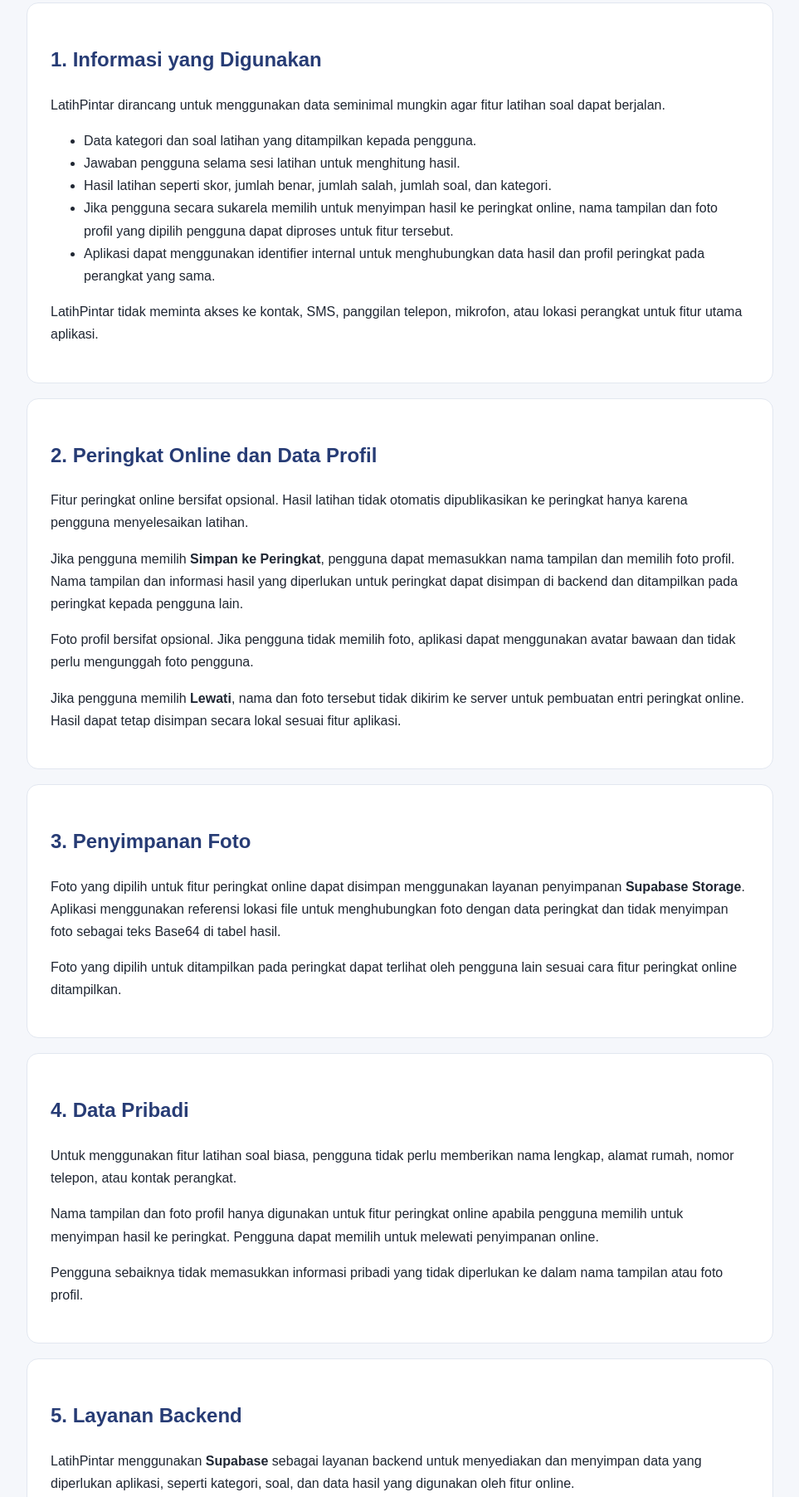
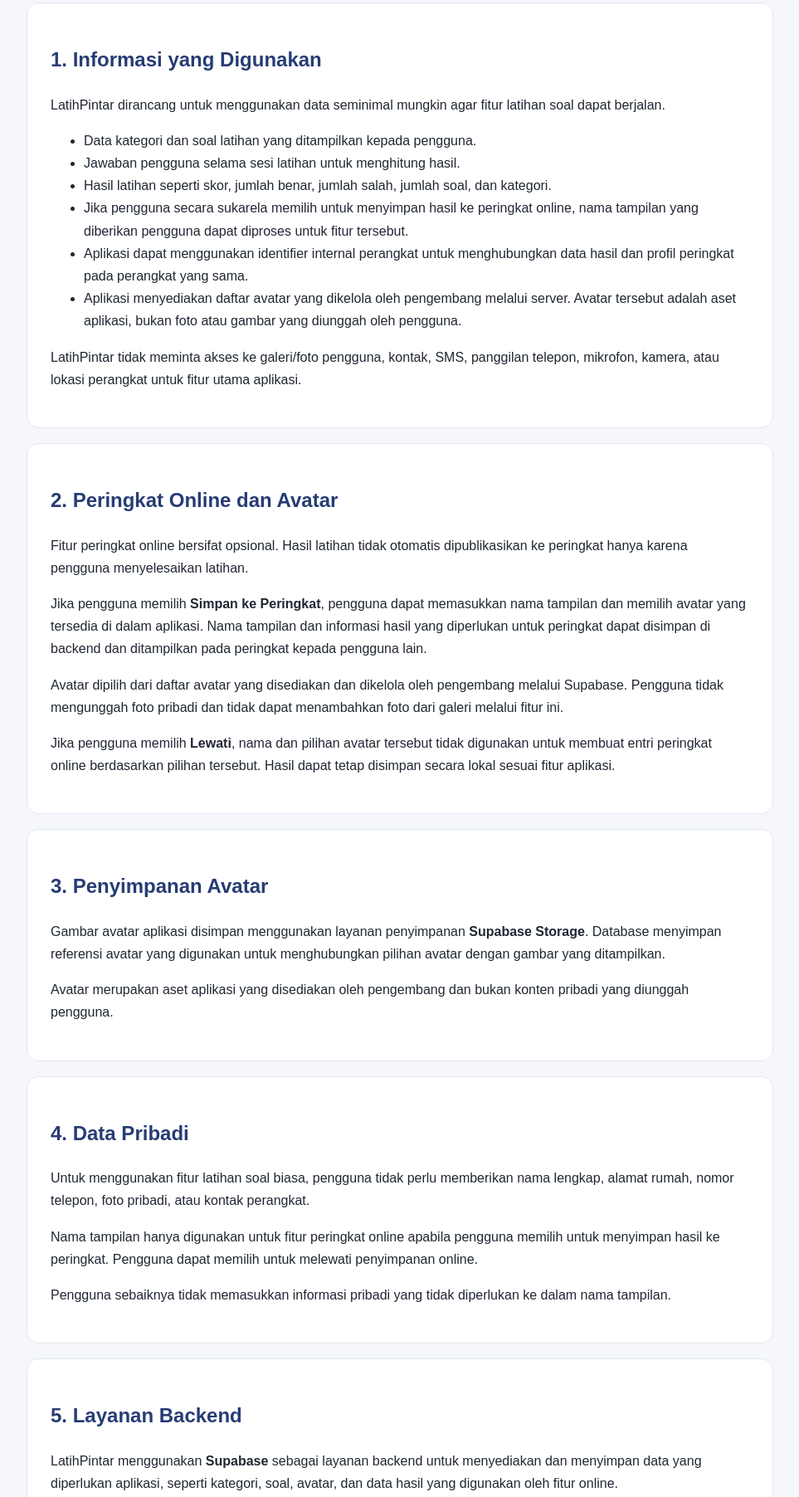
Before and after one commit to ocidborlan/LatihPintar, a plain HTML site: page privacy/index.html in a window 1280 px wide. Shown: the part 490-2294 px from the top of the page at 83% size, without its empty margins (158-1121 px from the left). Drawn offline with Linux system fonts and the light colour scheme.

Commit message:
Update privacy policy for managed avatars

```diff
--- a/privacy/index.html
+++ b/privacy/index.html
@@ -24,33 +24,34 @@ footer{text-align:center;color:#687386;padding:25px}
 <li>Data kategori dan soal latihan yang ditampilkan kepada pengguna.</li>
 <li>Jawaban pengguna selama sesi latihan untuk menghitung hasil.</li>
 <li>Hasil latihan seperti skor, jumlah benar, jumlah salah, jumlah soal, dan kategori.</li>
-<li>Jika pengguna secara sukarela memilih untuk menyimpan hasil ke peringkat online, nama tampilan dan foto profil yang dipilih pengguna dapat diproses untuk fitur tersebut.</li>
-<li>Aplikasi dapat menggunakan identifier internal untuk menghubungkan data hasil dan profil peringkat pada perangkat yang sama.</li>
+<li>Jika pengguna secara sukarela memilih untuk menyimpan hasil ke peringkat online, nama tampilan yang diberikan pengguna dapat diproses untuk fitur tersebut.</li>
+<li>Aplikasi dapat menggunakan identifier internal perangkat untuk menghubungkan data hasil dan profil peringkat pada perangkat yang sama.</li>
+<li>Aplikasi menyediakan daftar avatar yang dikelola oleh pengembang melalui server. Avatar tersebut adalah aset aplikasi, bukan foto atau gambar yang diunggah oleh pengguna.</li>
 </ul>
-<p>LatihPintar tidak meminta akses ke kontak, SMS, panggilan telepon, mikrofon, atau lokasi perangkat untuk fitur utama aplikasi.</p></section>
+<p>LatihPintar tidak meminta akses ke galeri/foto pengguna, kontak, SMS, panggilan telepon, mikrofon, kamera, atau lokasi perangkat untuk fitur utama aplikasi.</p></section>
 
-<section class="card"><h2>2. Peringkat Online dan Data Profil</h2>
+<section class="card"><h2>2. Peringkat Online dan Avatar</h2>
 <p>Fitur peringkat online bersifat opsional. Hasil latihan tidak otomatis dipublikasikan ke peringkat hanya karena pengguna menyelesaikan latihan.</p>
-<p>Jika pengguna memilih <strong>Simpan ke Peringkat</strong>, pengguna dapat memasukkan nama tampilan dan memilih foto profil. Nama tampilan dan informasi hasil yang diperlukan untuk peringkat dapat disimpan di backend dan ditampilkan pada peringkat kepada pengguna lain.</p>
-<p>Foto profil bersifat opsional. Jika pengguna tidak memilih foto, aplikasi dapat menggunakan avatar bawaan dan tidak perlu mengunggah foto pengguna.</p>
-<p>Jika pengguna memilih <strong>Lewati</strong>, nama dan foto tersebut tidak dikirim ke server untuk pembuatan entri peringkat online. Hasil dapat tetap disimpan secara lokal sesuai fitur aplikasi.</p></section>
+<p>Jika pengguna memilih <strong>Simpan ke Peringkat</strong>, pengguna dapat memasukkan nama tampilan dan memilih avatar yang tersedia di dalam aplikasi. Nama tampilan dan informasi hasil yang diperlukan untuk peringkat dapat disimpan di backend dan ditampilkan pada peringkat kepada pengguna lain.</p>
+<p>Avatar dipilih dari daftar avatar yang disediakan dan dikelola oleh pengembang melalui Supabase. Pengguna tidak mengunggah foto pribadi dan tidak dapat menambahkan foto dari galeri melalui fitur ini.</p>
+<p>Jika pengguna memilih <strong>Lewati</strong>, nama dan pilihan avatar tersebut tidak digunakan untuk membuat entri peringkat online berdasarkan pilihan tersebut. Hasil dapat tetap disimpan secara lokal sesuai fitur aplikasi.</p></section>
 
-<section class="card"><h2>3. Penyimpanan Foto</h2>
-<p>Foto yang dipilih untuk fitur peringkat online dapat disimpan menggunakan layanan penyimpanan <strong>Supabase Storage</strong>. Aplikasi menggunakan referensi lokasi file untuk menghubungkan foto dengan data peringkat dan tidak menyimpan foto sebagai teks Base64 di tabel hasil.</p>
-<p>Foto yang dipilih untuk ditampilkan pada peringkat dapat terlihat oleh pengguna lain sesuai cara fitur peringkat online ditampilkan.</p></section>
+<section class="card"><h2>3. Penyimpanan Avatar</h2>
+<p>Gambar avatar aplikasi disimpan menggunakan layanan penyimpanan <strong>Supabase Storage</strong>. Database menyimpan referensi avatar yang digunakan untuk menghubungkan pilihan avatar dengan gambar yang ditampilkan.</p>
+<p>Avatar merupakan aset aplikasi yang disediakan oleh pengembang dan bukan konten pribadi yang diunggah pengguna.</p></section>
 
 <section class="card"><h2>4. Data Pribadi</h2>
-<p>Untuk menggunakan fitur latihan soal biasa, pengguna tidak perlu memberikan nama lengkap, alamat rumah, nomor telepon, atau kontak perangkat.</p>
-<p>Nama tampilan dan foto profil hanya digunakan untuk fitur peringkat online apabila pengguna memilih untuk menyimpan hasil ke peringkat. Pengguna dapat memilih untuk melewati penyimpanan online.</p>
-<p>Pengguna sebaiknya tidak memasukkan informasi pribadi yang tidak diperlukan ke dalam nama tampilan atau foto profil.</p></section>
+<p>Untuk menggunakan fitur latihan soal biasa, pengguna tidak perlu memberikan nama lengkap, alamat rumah, nomor telepon, foto pribadi, atau kontak perangkat.</p>
+<p>Nama tampilan hanya digunakan untuk fitur peringkat online apabila pengguna memilih untuk menyimpan hasil ke peringkat. Pengguna dapat memilih untuk melewati penyimpanan online.</p>
+<p>Pengguna sebaiknya tidak memasukkan informasi pribadi yang tidak diperlukan ke dalam nama tampilan.</p></section>
 
 <section class="card"><h2>5. Layanan Backend</h2>
-<p>LatihPintar menggunakan <strong>Supabase</strong> sebagai layanan backend untuk menyediakan dan menyimpan data yang diperlukan aplikasi, seperti kategori, soal, dan data hasil yang digunakan oleh fitur online.</p>
-<p>Foto untuk peringkat online dapat diproses melalui Supabase Storage. Data yang dikirim ke layanan tersebut digunakan untuk menyediakan fungsi aplikasi yang relevan dan tunduk pada ketentuan penyedia layanan tersebut.</p></section>
+<p>LatihPintar menggunakan <strong>Supabase</strong> sebagai layanan backend untuk menyediakan dan menyimpan data yang diperlukan aplikasi, seperti kategori, soal, avatar, dan data hasil yang digunakan oleh fitur online.</p>
+<p>Gambar avatar aplikasi dapat disediakan melalui Supabase Storage. Data yang dikirim ke layanan tersebut digunakan untuk menyediakan fungsi aplikasi yang relevan dan tunduk pada ketentuan penyedia layanan tersebut.</p></section>
 
 <section class="card"><h2>6. Penggunaan Data</h2>
 <ul>
-<li>Menampilkan kategori dan soal.</li>
+<li>Menampilkan kategori, avatar, dan soal.</li>
 <li>Memproses jawaban.</li>
 <li>Menghitung skor dan hasil latihan.</li>
 <li>Menampilkan pembahasan.</li>
@@ -65,7 +66,7 @@ footer{text-align:center;color:#687386;padding:25px}
 
 <section class="card"><h2>8. Anak-Anak</h2>
 <p>LatihPintar merupakan aplikasi edukasi untuk kegiatan latihan soal anak sekolah. Aplikasi dirancang untuk meminimalkan pengumpulan informasi pribadi untuk penggunaan latihan biasa.</p>
-<p>Fitur peringkat online dapat menampilkan nama tampilan dan, apabila dipilih, foto profil kepada pengguna lain. Pengguna atau orang tua/wali sebaiknya mempertimbangkan informasi yang akan ditampilkan sebelum memilih <strong>Simpan ke Peringkat</strong>.</p>
+<p>Fitur peringkat online dapat menampilkan nama tampilan yang dipilih pengguna dan avatar bawaan aplikasi kepada pengguna lain. Avatar tersebut bukan foto pribadi pengguna.</p>
 <p>Orang tua atau wali yang memiliki pertanyaan mengenai penggunaan data dapat menghubungi pengembang melalui informasi kontak pengembang di Google Play.</p></section>
 
 <section class="card"><h2>9. Berbagi Data</h2>
```
